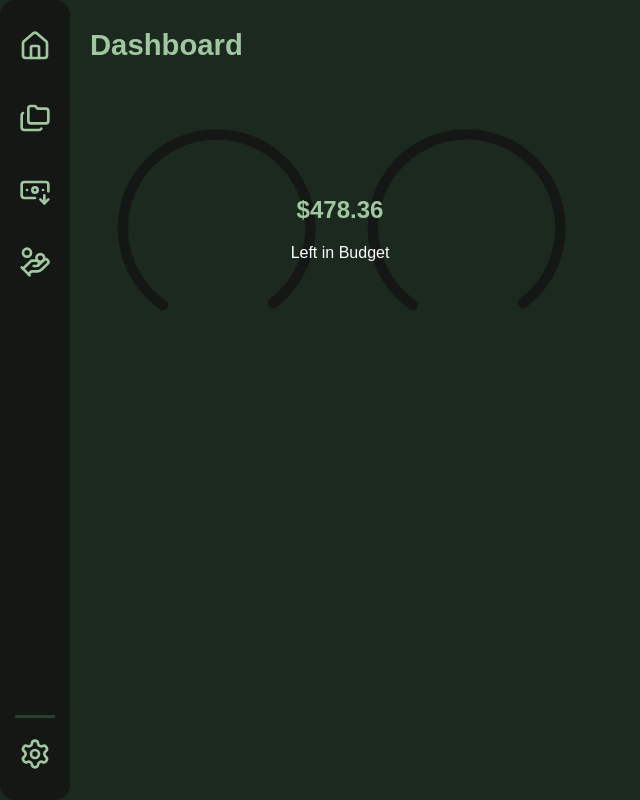
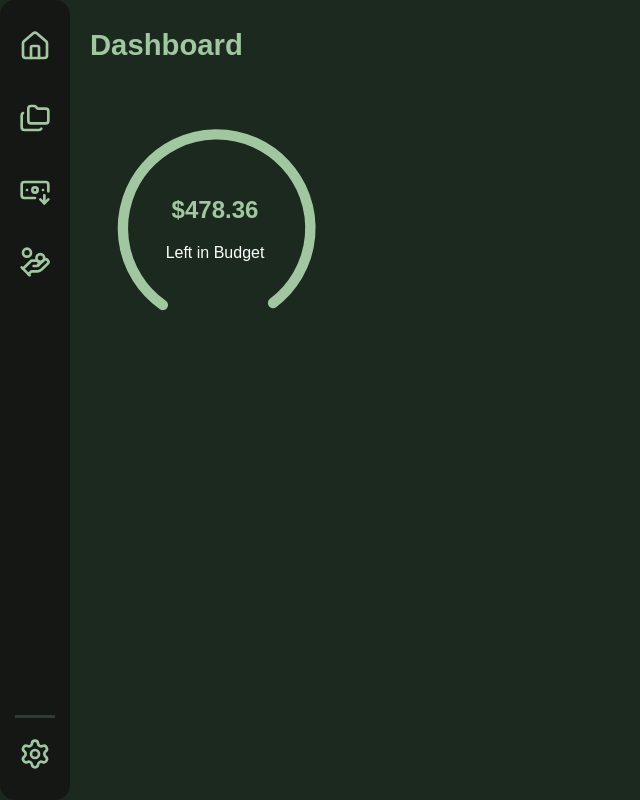
Before and after one commit to fizzysoda711/Finances, a website: page src/index.html in a window 1280 px wide. Shown: the whole page, without its empty margins (0-640 px from the left). Drawn offline with Linux system fonts and the light colour scheme.

Commit message:
budget bar pretty

```diff
--- a/src/index.html
+++ b/src/index.html
@@ -66,13 +66,13 @@
 
 
       <div class="budget-bar">
-        <div class="budget-icon">
+        <div class="budget-icon-empty">
           <svg xmlns="http://www.w3.org/2000/svg" width="250" height="250" viewBox="0 0 24 24" fill="none" stroke="currentColor" stroke-width="1" stroke-linecap="round" stroke-linejoin="round" class="lucide lucide-loader-circle-icon lucide-loader-circle">
             <path d="M21 12a9 9 0 1 1-6.219-8.56"/>
           </svg>
         </div>
 
-        <div class="budget-icon">
+        <div class="budget-icon-full">
           <svg xmlns="http://www.w3.org/2000/svg" width="250" height="250" viewBox="0 0 24 24" fill="none" stroke="currentColor" stroke-width="1" stroke-linecap="round" stroke-linejoin="round" class="lucide lucide-loader-circle-icon lucide-loader-circle">
             <path d="M21 12a9 9 0 1 1-6.219-8.56"/>
           </svg>
--- a/src/styles.css
+++ b/src/styles.css
@@ -122,13 +122,20 @@ body
   align-items: center;
   justify-content: center;
 }
-
-.budget-icon
+.budget-icon-empty
 {
   transform: rotate(125deg);
   color: rgb(21, 23, 21);
 }
-
+.budget-icon-full
+{
+  color: rgb(161, 199, 160);
+  transform: rotate(125deg);
+  position: absolute;
+  left: 0;
+  top: 0;
+  height: 100%;
+}
 .budget-text
 {
   position: absolute;
```
